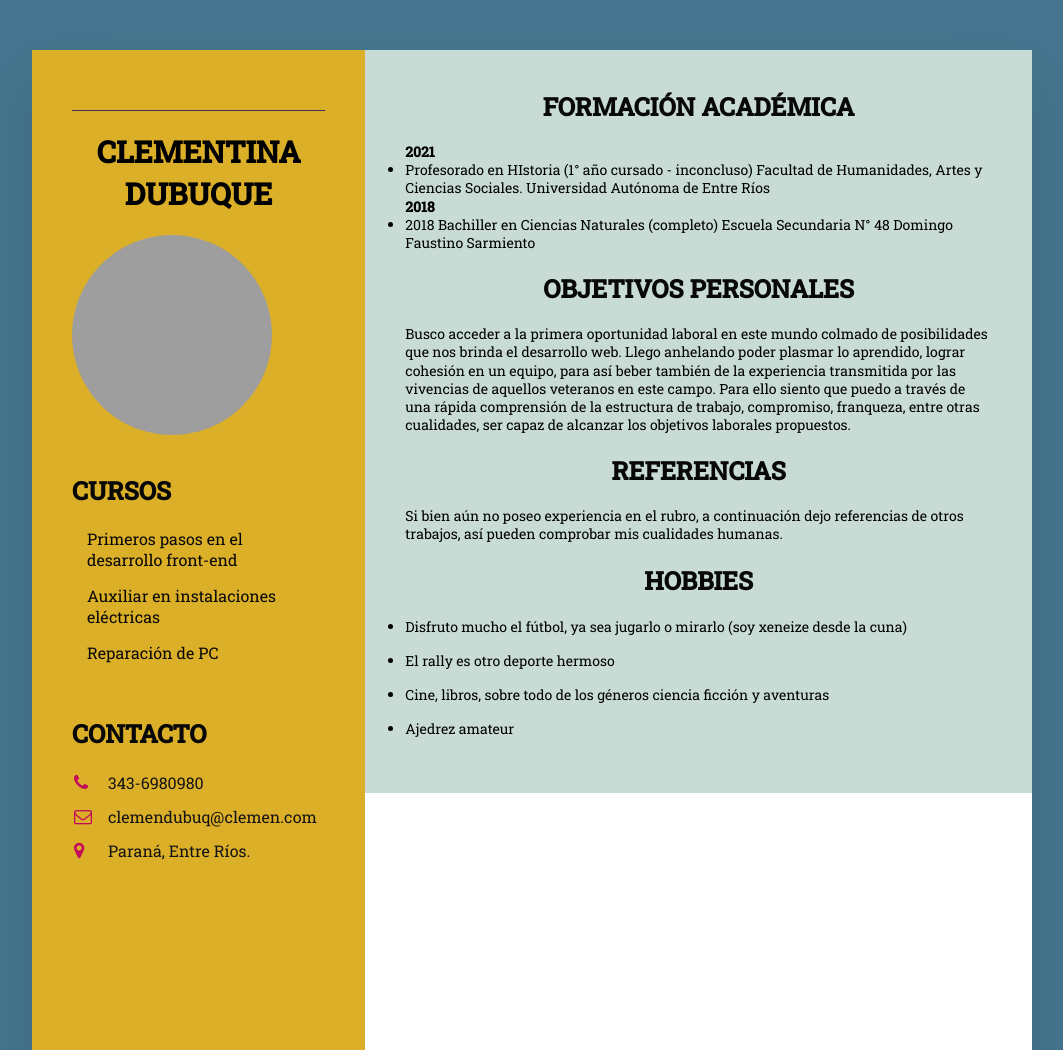
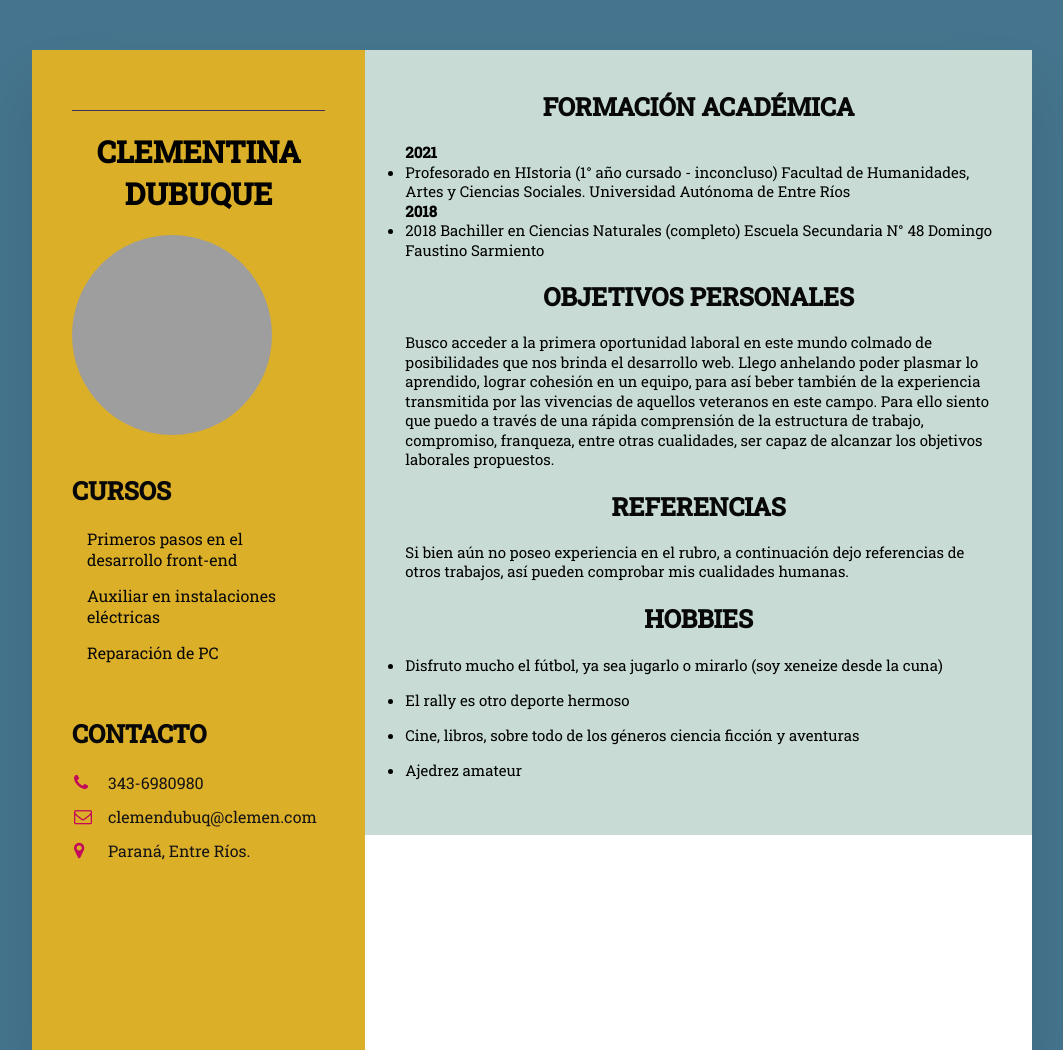
Before and after one commit to JulinHD/julinhd.github.io, a plain HTML site: page index.html in a window 1280 px wide. Shown: the top 1050 px of the page, without its empty margins (108-1171 px from the left). Drawn offline with Linux system fonts and the light colour scheme; no server answers; grey boxes are pictures that could not be loaded; a web font is replaced by a local one.

Commit message:
Update estilosparaCV.css

```diff
--- a/estilosparaCV.css
+++ b/estilosparaCV.css
@@ -121,7 +121,7 @@ header {
 .about p {
     line-height: 1.3;
     font-family: 'Roboto Slab', serif;
-    font-size: 14px;
+    font-size: 15px;
     font-weight: 300;
     margin-bottom: 20px;
 
@@ -130,14 +130,14 @@ header {
 .about ul {
     line-height: 1.3;
     font-family: 'Roboto Slab', serif;
-    font-size: 14px;
+    font-size: 15px;
     margin-bottom: 20px;
 }
 
 label {
     line-height: 1.3;
     font-family: 'Roboto Slab', serif;
-    font-size: 14px;
+    font-size: 15px;
     margin-bottom: 20px;
 
 }
@@ -163,7 +163,7 @@ label {
 .about_referencias p {
     color: #080808;
     font-family: 'Roboto Slab', serif;
-    font-size: 14px;
+    font-size: 15px;
     margin: 10px 3px 10px 3px;
 
 }
@@ -178,7 +178,7 @@ label {
 
 .about_hobbies li {
     font-family: 'Roboto Slab', serif;
-    font-size: 14px;
+    font-size: 15px;
     margin-bottom: 15px ;
 }
 
```
